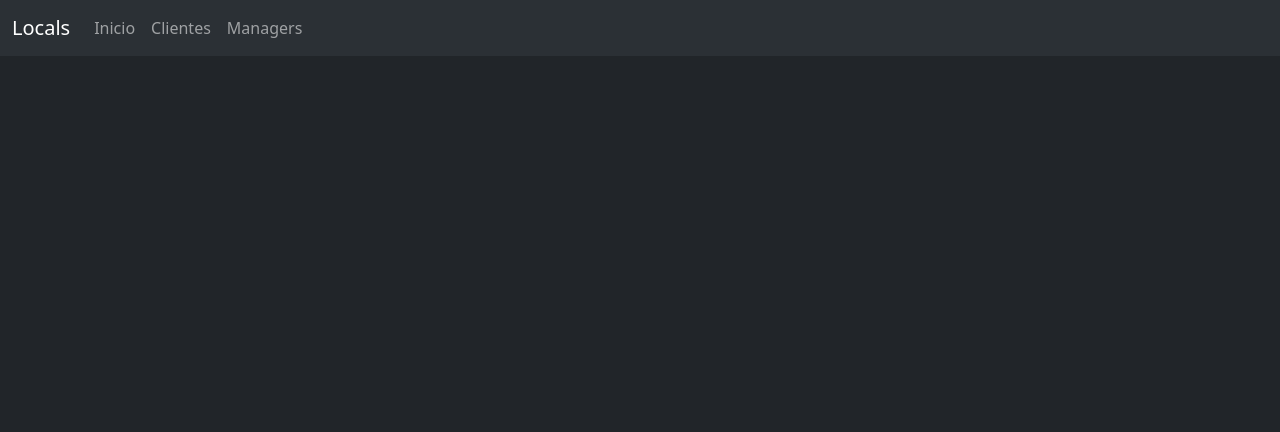
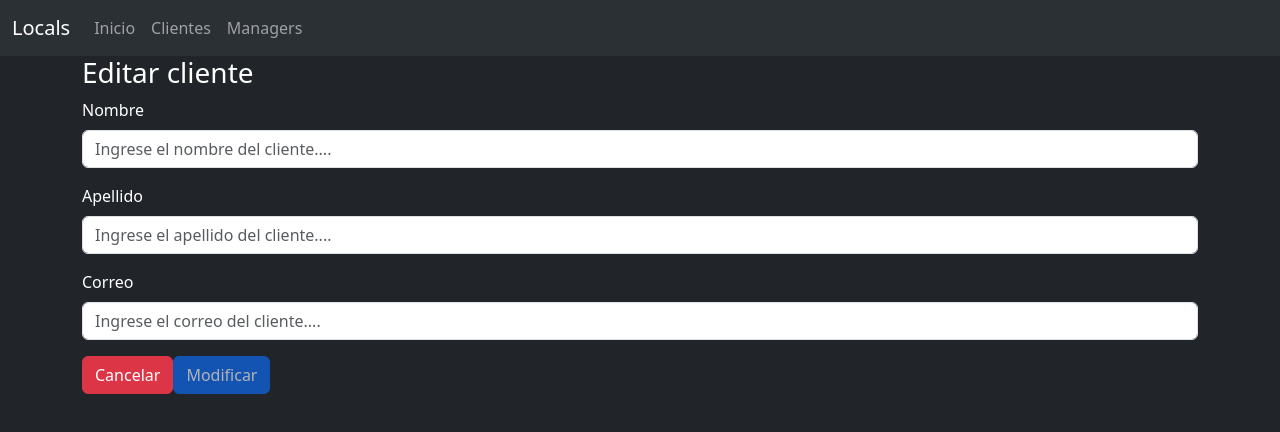
Before and after one commit to NestTiga/Local-Angular-18, an Angular app: page /update-customer/1 in a window 1280 px wide. Before the commit this address led to /. Shown: the top 432 px of the page. Built offline with nearby package versions, Linux system fonts and the light colour scheme.

Commit message:
Creada la funcionalidad de actualizar cliente(Customer)

```diff
--- a/src/app/app.routes.ts
+++ b/src/app/app.routes.ts
@@ -6,5 +6,5 @@ import { UpdateCustomerComponent } from './components/local-components/customers
 export const routes: Routes = [
     {path: 'customers', component: ListCustomerComponent},
     {path: 'create-customer', component: CreateCustomerComponent},
-    {path: 'update-customer', component: UpdateCustomerComponent},
+    {path: 'update-customer/:idCustomer', component: UpdateCustomerComponent},
 ];
--- a/src/app/components/local-components/customers/list-customer/list-customer.component.html
+++ b/src/app/components/local-components/customers/list-customer/list-customer.component.html
@@ -23,7 +23,7 @@
                     <td>{{customer.email}}</td>
                     <td>
                         <button type="button" class="btn btn-danger" (click)="deleteCustomer(customer.customerId)">Eliminar</button>
-                        <button type="button" class="btn btn-warning">Editar</button>
+                        <button type="button" class="btn btn-warning" (click)="updateCustomer(customer, customer.customerId)">Editar</button>
                     </td>
                   </tr>
               }
--- a/src/app/components/local-components/customers/list-customer/list-customer.component.ts
+++ b/src/app/components/local-components/customers/list-customer/list-customer.component.ts
@@ -2,6 +2,7 @@ import { Component, inject, OnInit } from '@angular/core';
 import { CustomerService } from '../../../../services/local-services/customer.service';
 import { CustomerDeleteModel, CustomerModel } from '../../../../models/local-models/customer.model';
 import { Router } from '@angular/router';
+import { ShareCustomerService } from '../../../../services/local-services/share-data/share-customer.service';
 
 @Component({
   selector: 'app-list-customer',
@@ -15,6 +16,7 @@ export class ListCustomerComponent implements OnInit {
   public customerList: CustomerModel[] = []; // recibe la lista de clientes
   private customerService = inject(CustomerService); // inyecta el servicio de cliente
   private router= inject(Router); // inyecta el router
+  private shareCustomerService= inject(ShareCustomerService); // inyecta el servicio de compartir datos de cliente
 
   ngOnInit(): void {
     this.getAllCustomer();
@@ -47,4 +49,9 @@ export class ListCustomerComponent implements OnInit {
   createCustomer(){
     this.router.navigate(['/create-customer']);
   }
+
+  updateCustomer(customer: CustomerModel, id: number){
+    this.shareCustomerService.setCustomer(customer);
+    this.router.navigate(['/update-customer', id]);
+  }
 }
--- a/src/app/components/local-components/customers/update-customer/update-customer.component.html
+++ b/src/app/components/local-components/customers/update-customer/update-customer.component.html
@@ -1 +1,57 @@
-<p>update-customer works!</p>
+<div class="container">
+    <h3 class="title-customer">Editar cliente</h3>
+    <div class="create-style">
+      <form [formGroup]="editCustomerForm" (ngSubmit)="updateCustomer()">
+        <div class="mb-3">
+          <label for="name" class="form-label">Nombre</label>
+          <input
+            [ngClass]="{ 'is-invalid': hasError('firstName', 'required') }"
+            type="text"
+            class="form-control"
+            id="name"
+            placeholder="Ingrese el nombre del cliente...."
+            formControlName="firstName"
+          />
+          <div class="text-danger" *ngIf="hasError('firstName', 'required')">
+            Por favor ingrese el nombre del cliente.
+          </div>
+        </div>
+        <div class="mb-3">
+          <label for="lastName" class="form-label">Apellido</label>
+          <input
+            [ngClass]="{ 'is-invalid': hasError('lastName', 'required') }"
+            type="text"
+            class="form-control"
+            id="lastName"
+            placeholder="Ingrese el apellido del cliente...."
+            formControlName="lastName"
+          />
+          <div class="text-danger" *ngIf="hasError('lastName', 'required')">
+            Por favor ingrese el apellido del cliente.
+          </div>
+        </div>
+        <div class="mb-3">
+          <label for="email" class="form-label">Correo</label>
+          <input
+            [ngClass]="{ 'is-invalid': hasError('email', 'required') || hasError('email', 'email') }"
+            type="email"
+            class="form-control"
+            id="email"
+            placeholder="Ingrese el correo del cliente...."
+            formControlName="email"
+          />
+          <div class="text-danger" *ngIf="hasError('email', 'required')">
+            Por favor ingrese el email del cliente.
+          </div>
+          <div class="text-danger" *ngIf="hasError('email', 'email')">
+            Por favor ingrese un correo válido.
+          </div>
+        </div>
+
+        <button type="button" class="btn btn-danger" (click)="cancelar()">
+          Cancelar
+        </button>
+        <button type="submit" class="btn btn-primary" [disabled]="editCustomerForm.invalid">Modificar</button>
+      </form>
+    </div>
+  </div>
--- a/src/app/components/local-components/customers/update-customer/update-customer.component.ts
+++ b/src/app/components/local-components/customers/update-customer/update-customer.component.ts
@@ -1,12 +1,81 @@
-import { Component } from '@angular/core';
+import { Component, inject, OnInit } from '@angular/core';
+import {
+  FormBuilder,
+  FormGroup,
+  ReactiveFormsModule,
+  Validators,
+} from '@angular/forms';
+import { ShareCustomerService } from '../../../../services/local-services/share-data/share-customer.service';
+import { CustomerModel } from '../../../../models/local-models/customer.model';
+import { ActivatedRoute, Router } from '@angular/router';
+import { CommonModule } from '@angular/common';
+import { CustomerService } from '../../../../services/local-services/customer.service';
+import { HttpErrorResponse } from '@angular/common/http';
 
 @Component({
   selector: 'app-update-customer',
   standalone: true,
-  imports: [],
+  imports: [ReactiveFormsModule, CommonModule],
   templateUrl: './update-customer.component.html',
-  styleUrl: './update-customer.component.css'
+  styleUrl: './update-customer.component.css',
 })
-export class UpdateCustomerComponent {
+export class UpdateCustomerComponent implements OnInit {
+  public editCustomerForm!: FormGroup; // formulario de edición de cliente
+  private shareCustomerService = inject(ShareCustomerService); // inyecta el servicio de compartir datos de cliente
+  private form = inject(FormBuilder); // inyecta el formulario para crear el formulario
+  private router = inject(Router); // inyecta el router para la navegación
+  private routeParam = inject(ActivatedRoute); // inyecta el servicio de rutas para obtener los parámetros de la ruta
+  private idCustomer: number = 0; // id del cliente
+  private customerService= inject(CustomerService); // inyecta el servicio de cliente para actualizar el cliente
 
+  ngOnInit(): void {
+    this.obetenerId();
+    this.iniciarFormulario();
+  }
+
+  iniciarFormulario() {
+    this.shareCustomerService.getCustomer().subscribe({
+      next: (customer: CustomerModel) => {
+        this.editCustomerForm = this.form.group({
+          firstName: [customer.firstName, Validators.required],
+          lastName: [customer.lastName, Validators.required],
+          email: [customer.email, [Validators.required, Validators.email]],
+        });
+      },
+      error: (error: any) => {
+        console.log(
+          'Se encontró un error al querer obtener el cliente en el udpate -->',
+          error
+        );
+      },
+    });
+  }
+
+  obetenerId() {
+    this.routeParam.params.subscribe((params) => {
+      this.idCustomer = params['idCustomer'];
+    });
+  }
+
+  hasError(dataName: string, errorName: string) {
+    return (
+      this.editCustomerForm.get(dataName)?.hasError(errorName) &&
+      this.editCustomerForm.get(dataName)?.touched
+    );
+  }
+
+  cancelar() {
+    this.router.navigate(['/customers']);
+  }
+
+  updateCustomer() {
+    this.customerService.updateCustomer(this.idCustomer, this.editCustomerForm.value).subscribe({
+      next:(customer:CustomerModel)=>{
+        this.router.navigate(['/customers']);
+      },
+      error:(error:HttpErrorResponse)=>{
+        console.log("Se encontró un error al querer actualizar el cliente -->", error);
+      }
+    });
+  }
 }
```
